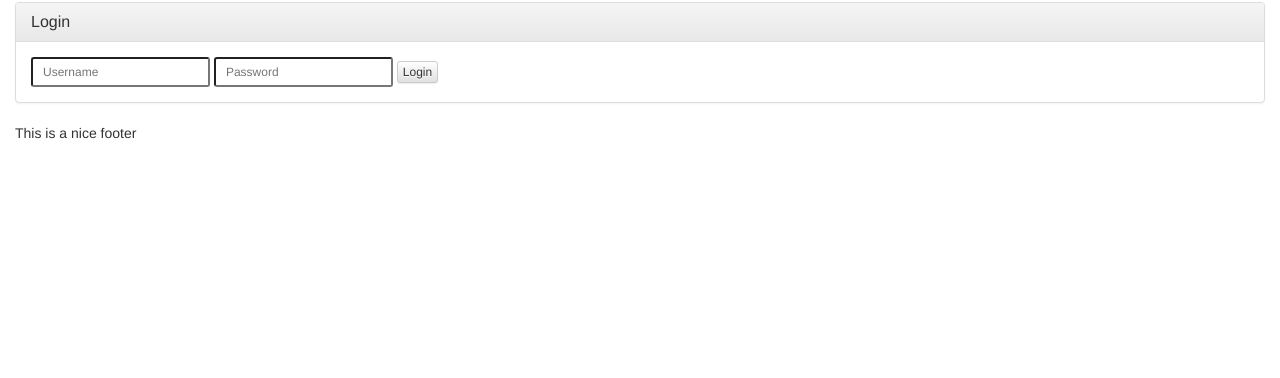
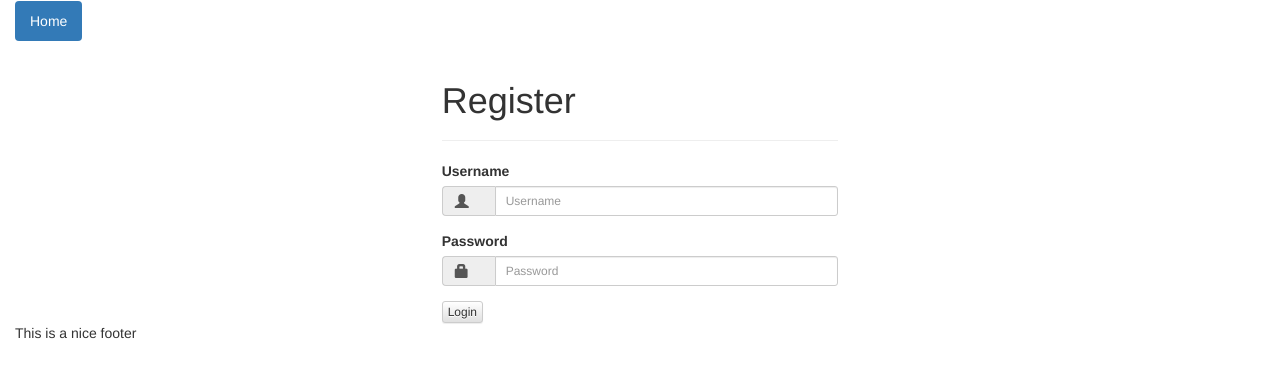
Before and after one commit to Atihinen/ProjectUnchained, a Django app: template project_unchained/templates/login.html in a window 1280 px wide. Shown: the top 378 px of the page. Run offline with Django 3.2, Linux system fonts and the light colour scheme; the template is opened without the code that fills it, so the values that code supplies are empty; parts of the project's set-up code (start-up, migrations or seed data) failed here and were passed over; some libraries are stand-ins or nearby versions.

Commit message:
Improved layout.

```diff
--- a/project_unchained/templates/login.html
+++ b/project_unchained/templates/login.html
@@ -1,23 +1,40 @@
 {% extends "master.html" %}
 {% block child %}
 	{% if form.errors %}
-		<div class="alert alert-danger">
+		<div class="alert alert-danger fade in">
 			Your username and password didn't match. Please try again.
+			<button type="button" class="close" data-dismiss="alert" aria-hidden="true">&times;</button>
 		</div>
 	{% endif %}
-	<div class="panel panel-default">
-		<div class="panel-heading">
-			<h4 class="panel-title">Login</h4>
-		</div>
-		<div class="panel-body">
-			<form class="form-inline" role="form" action="." method="post" enctype="multipart/form-data">
-				<input type="hidden" name="csrfmiddlewaretoken" value="{{ csrf_token }}">
-				<div class="form-group">
-					<label class="sr-only" for="text">Username</label>
-					<input class="input-sm" type="text" class="form-control" name="username" id="user" placeholder="Username">
-					<label class="sr-only" for="text">Password</label>
-					<input class="input-sm" type="password" class="form-control" name="password" id="pword" placeholder="Password">
-				</div>
+	<div class="row">
+		<div class="col-md-4 col-md-offset-4">
+			<div class="page-header">
+				<h1>Register</h1>
+			</div>
+			<form role="form" action="." method="post" enctype="multipart/form-data" id="login_form">
+				<fieldset>
+					<input type="hidden" name="csrfmiddlewaretoken" value="{{ csrf_token }}">
+					<div class="form-group">
+						<label for="text">Username</label>
+						<div class="input-group">
+							<span class="input-group-addon">
+								<spanc class="glyphicon glyphicon-user">&nbsp;</span>
+							</span>
+							<input class="input-sm form-control" type="text" class="form-control" name="username" id="user" placeholder="Username">
+						</div>
+
+					</div>
+					<div class="form-group">
+						<label for="text">Password</label>
+						<div class="input-group">
+							<span class="input-group-addon">
+								<spanc class="glyphicon glyphicon-lock">&nbsp;</span>
+							</span>
+							<input class="input-sm form-control" type="password" class="form-control" name="password" id="pword" placeholder="Password">
+
+						</div>
+					</div>
+				</fieldset>
 				<input type="hidden" name="next" value="{{ next }}" />
 				<button type="submit" class="btn btn-default btn-xs">
 					Login
--- a/project_unchained/templates/master.html
+++ b/project_unchained/templates/master.html
@@ -5,17 +5,54 @@
 		<head>
 			<title>Project unchained</title>
 			<meta name="viewport" content="width=device-width, initial-scale=1.0">
-			<link rel="stylesheet" href="{% static 'vendor/bootstrap/css/bootstrap.min.css' %}">
-			<link rel="stylesheet" href="{% static 'vendor/bootstrap/css/bootstrap-theme.min.css' %}">
+			<link rel="stylesheet" href="{% static 'vendor/bootstrap/css/bootstrap.min.css' %}" />
+			<link rel="stylesheet" href="{% static 'vendor/bootstrap/css/bootstrap-theme.min.css' %}" />
+			<link rel="stylesheet" href="{% static 'vendor/jquery-ui/css/redmond/jquery-ui-1.10.4.custom.min.css' %}" />
+			<link rel="stylesheet" href="{% static 'css/default.css' %}" />
+			<script type="text/javascript" src="{% static 'vendor/jquery/jquery-1.11.0.min.js' %}"></script>
+			<script type="text/javascript" src="{% static 'vendor/jquery-ui/js/jquery-ui-1.10.4.custom.min.js' %}"></script>
+			<script type="text/javascript" src="{% static 'vendor/bootstrap/js/bootstrap.min.js'%}"></script>
+			<script type="text/javascript" src="{% static 'js/site.js' %}"></script>
 		</head>
 		<body>
 			<header class="container-fluid">
 				<div class="row">
 					<div class="col-md-12"></div>
-					<nav class="col-md-12"></nav>
 				</div>
+				<div class="row">
+					<nav class="col-md-12">
+						{% if user.username %}
+							<ul class="nav nav-pills">
+								<li class="active"><a href="/">Home</a></li>
+								<li><a href="/accounts/logout">Logout</a></li>
+							</ul>
+						{% else %}
+							<ul class="nav nav-pills">
+								<li class="active">
+									<a href="/">Home</a></li>
+								<li>
+									{% include "partials/_login.html" %}
+								</li>
+							</ul>
+
+						{% endif %}
+					</nav>
+				</div>
+
 			</header>
 			<div class="container-fluid">
+				<div class="row">
+					{% if messages %}
+					<div class="col-md-10 col-md-offset-1">
+						<ul class="messages">
+						    {% for message in messages %}
+						    <li{% if message.tags %} class="{{ message.tags }}"{% endif %}>{{ message }}
+						    <button type="button" class="close" data-dismiss="alert" aria-hidden="true">&times;</button></li>
+						    {% endfor %}
+						</ul>
+					</div>
+					{% endif %}
+				</div>
 				{% block child %}
 				{% endblock child %}
 			</div>
```
